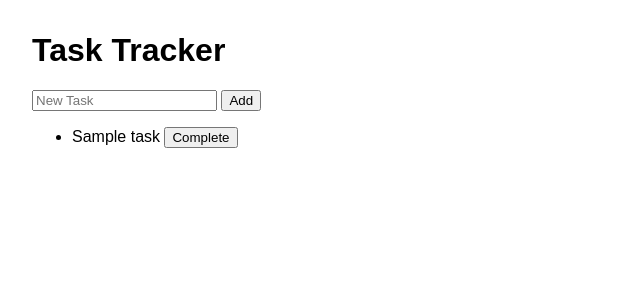
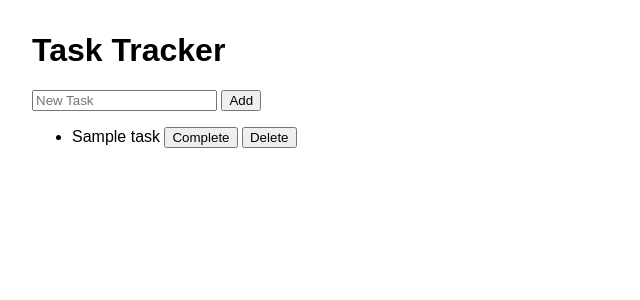
Before and after one commit to ariesyous/darwin1, a Flask app: template webapp/templates/index.html in a window 1280 px wide. Shown: the top 300 px of the page, without its empty margins (0-640 px from the left). Run offline with Flask 3, Linux system fonts and the light colour scheme; the template is opened without the code that fills it: most values are stand-ins (such as "Sample title", 1, 10 or a date in 2020).

Commit message:
Add delete task feature

```diff
--- a/webapp/app.py
+++ b/webapp/app.py
@@ -48,5 +48,13 @@ def complete_task(task_id):
     return redirect(url_for('index'))
 
 
+@app.route('/delete/<int:task_id>', methods=['POST'])
+def delete_task(task_id):
+    """Delete a task by its id."""
+    tasks[:] = [task for task in tasks if task['id'] != task_id]
+    save_tasks()
+    return redirect(url_for('index'))
+
+
 if __name__ == '__main__':
     app.run(debug=True)
--- a/webapp/templates/index.html
+++ b/webapp/templates/index.html
@@ -22,6 +22,9 @@
                 <button type="submit">Complete</button>
             </form>
             {% endif %}
+            <form action="/delete/{{ task.id }}" method="post" style="display:inline;">
+                <button type="submit">Delete</button>
+            </form>
         </li>
         {% endfor %}
     </ul>
```
Also changed, not shown: tests/test_app.py (+14 -0 lines), README.md.
